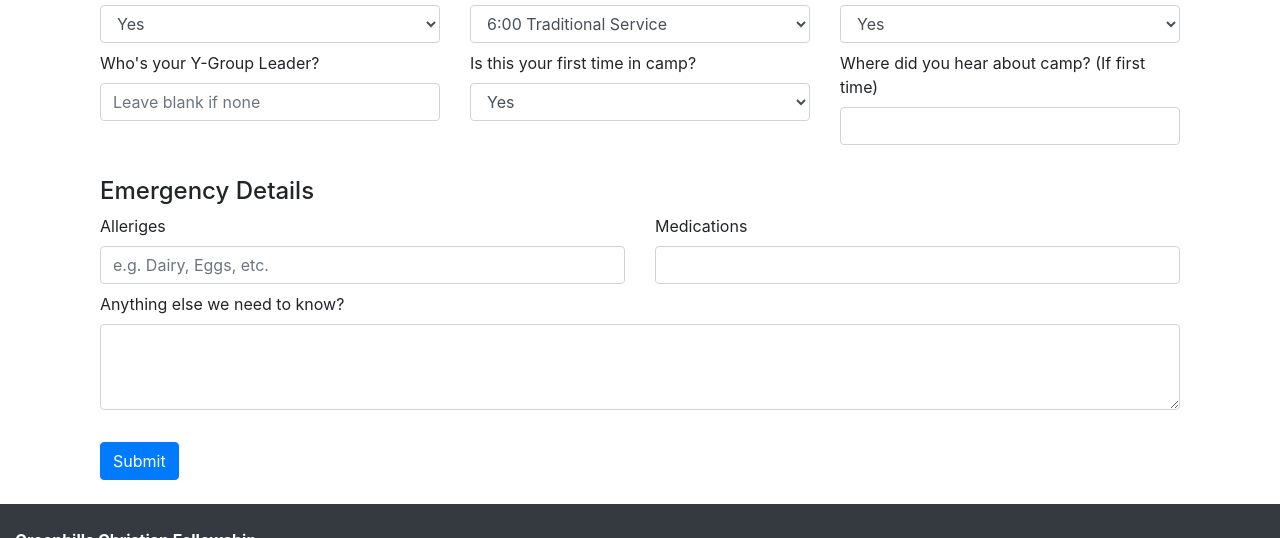
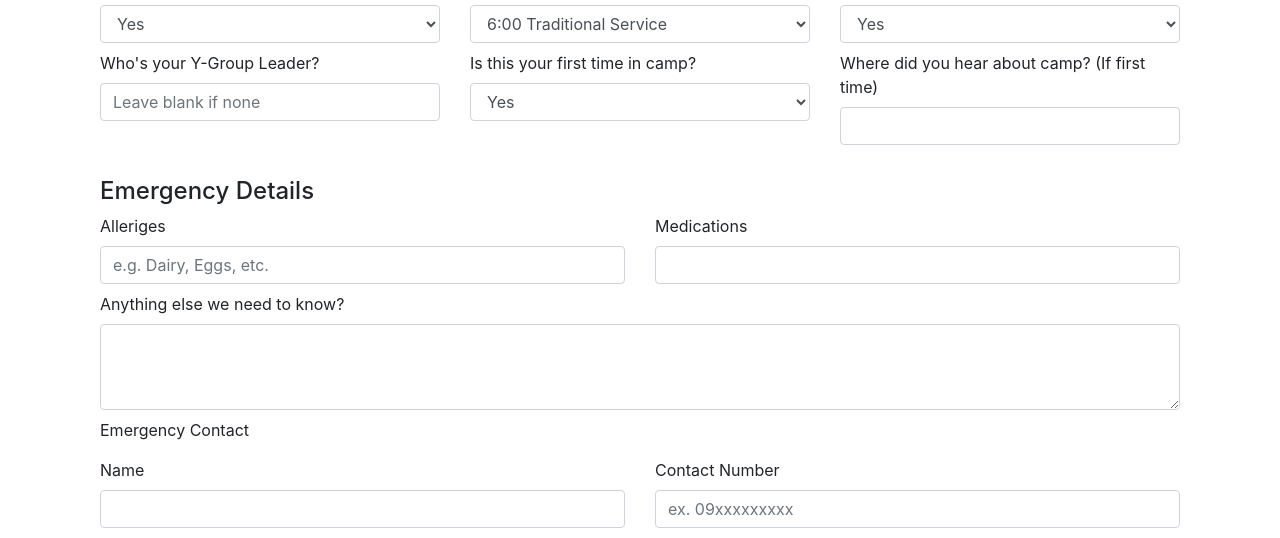
Before and after one commit to gcfyouthlive/camplive2018, a plain HTML site: page register.html in a window 1280 px wide. Shown: the part 1105-1643 px from the top of the page. Drawn offline with nearby package versions, Linux system fonts and the light colour scheme; a web font is replaced by a local one.

Commit message:
Added "Emergency Contact" Section

```diff
--- a/register.html
+++ b/register.html
@@ -212,6 +212,19 @@
     					<textarea class="form-control" id="inputNotes" name="notes" rows="3"></textarea>
       				</div>
       			</div>
+            <div class="row">
+              <label class="col-sm pb-2">Emergency Contact</label>
+            </div>
+            <div class="row">
+              <div class="col-sm pb-2">
+                <label for="inputEmergencyContactName">Name</label>
+                <input type="text" class="form-control" id="inputEmergencyContactName" name="emergency_name">
+              </div>
+              <div class="col-sm pb-2">
+                <label for="inputEmergencyContactNumber">Contact Number</label>
+                <input required type="text" class="form-control" id="inputMobileno" name="mobileno" placeholder="ex. 09xxxxxxxxx">
+              </div>
+            </div>
             <!--
       			<h4>Parent's Details</h4>
       			<div class="row">
```
